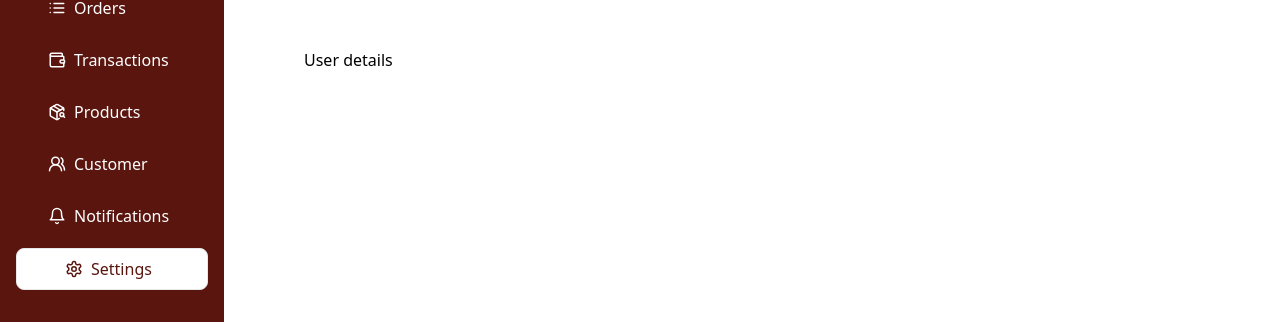
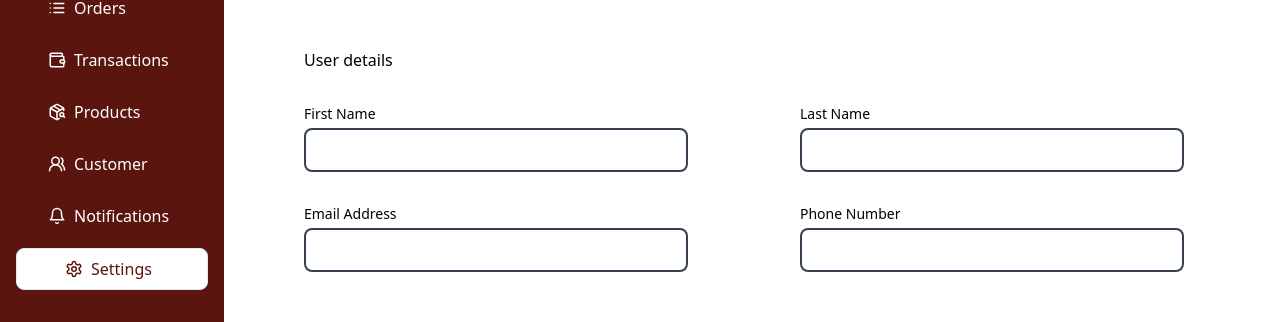
Before and after one commit to Muqtadirat/bakemate, a React (Vite) app: page /settings/createUser in a window 1280 px wide. Shown: the part 150-472 px from the top of the page. Built offline with nearby package versions, Linux system fonts and the light colour scheme.

Commit message:
style: create user page

```diff
--- a/src/components/dashboard/Settings/CreateUser.jsx
+++ b/src/components/dashboard/Settings/CreateUser.jsx
@@ -1,7 +1,8 @@
 import { useNavigate } from "react-router-dom";
 import { ChevronLeft } from "lucide-react";
+
 import Form from "src/components/form";
-import { Button } from "src/components/shared";
+import { Button, Input } from "src/components/shared";
 
 const CreateUser = () => {
   const navigate = useNavigate();
@@ -21,7 +22,18 @@ const CreateUser = () => {
 
       <section className="mt-10 ml-10">
         <p className="font-medium">User details</p>
-        <Form></Form>
+
+        <Form className="mt-8 flex flex-col gap-8">
+          <div className="flex gap-28">
+            <Input label="First Name" className="border-gray-300 w-96" />
+            <Input label="Last Name" className="border-gray-300 w-96" />
+          </div>
+
+          <div className="flex gap-28">
+            <Input label="Email Address" className="border-gray-300 w-96" />
+            <Input label="Phone Number" className="border-gray-300 w-96" />
+          </div>
+        </Form>
       </section>
     </div>
   );
--- a/src/components/shared/Input.jsx
+++ b/src/components/shared/Input.jsx
@@ -11,7 +11,7 @@ const Input = ({
   className,
   variant,
 }) => {
-  const baseStyle = "w-full py-2 px-2 border-2 border-gray-700  rounded-lg";
+  const baseStyle = "py-2 px-2 border-2 border-gray-700 rounded-lg";
 
   const variantStyles = {
     primary:
--- /dev/null
+++ b/src/components/shared/Select.jsx
@@ -0,0 +1,46 @@
+import {
+  Label,
+  Button,
+  Select,
+  SelectValue,
+  Popover,
+  ListBox,
+  ListBoxItem,
+  FieldError,
+  Text,
+} from "react-aria-components";
+
+const Select =({
+  label,
+  description,
+  errorMessage,
+  children,
+  items,
+  ...props
+})=> {
+  return (
+    <Select {...props}>
+      {label && <Label>{label}</Label>}
+      <Button>
+        <SelectValue />
+        <span aria-hidden="true">▼</span>
+      </Button>
+      {description && <Text slot="description">{description}</Text>}
+      <FieldError>{errorMessage}</FieldError>
+      <Popover>
+        <ListBox items={items}>{children}</ListBox>
+      </Popover>
+    </Select>
+  );
+}
+
+const SelectItem=({props})=>{
+  return (
+    <ListBoxItem
+      {...props}
+      className={({ isFocused, isSelected }) =>
+        `my-item ${isFocused ? "focused" : ""} ${isSelected ? "selected" : ""}`
+      }
+    />
+  );
+}
```
